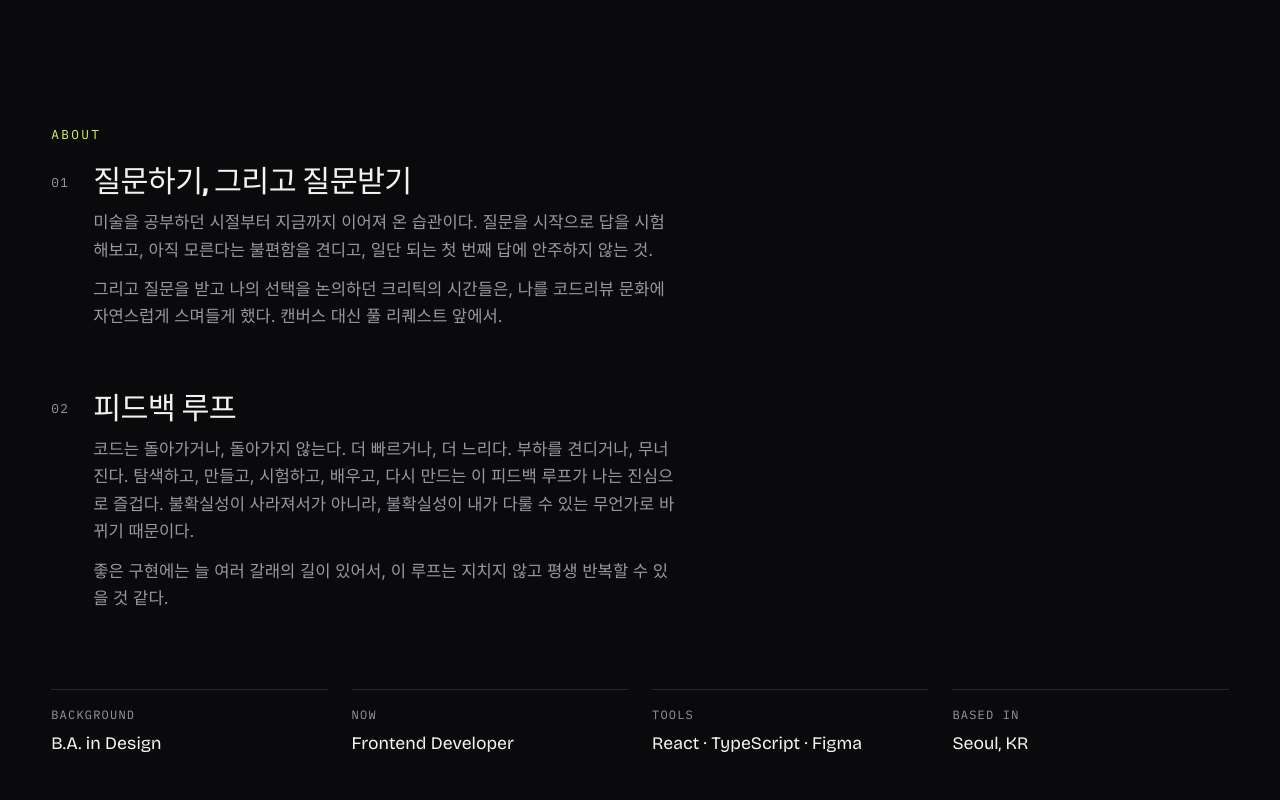
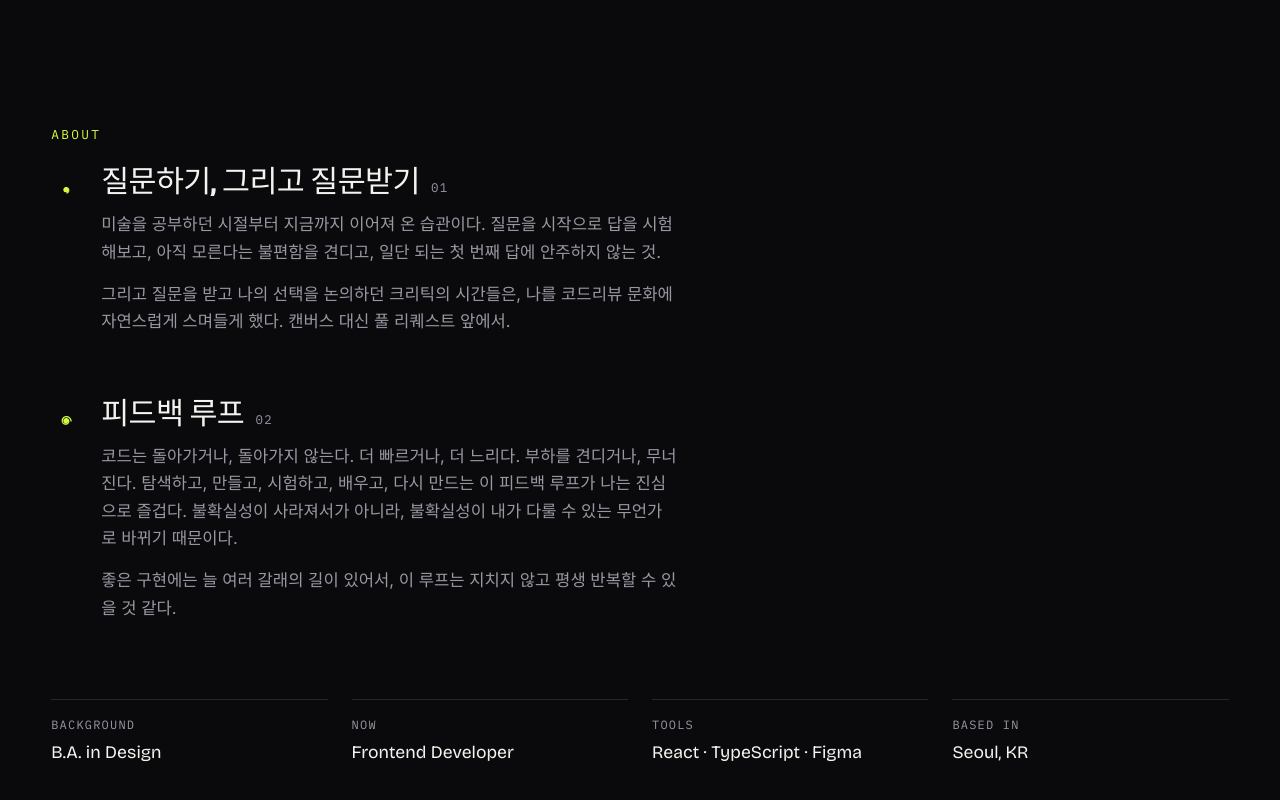
Before and after one commit to beetrootfarmer/FE-Developer-HyeJi-s-Porfolio, a React (Vite) app: page / in a window 1280 px wide. Shown: the part 804-1604 px from the top of the page. Built offline with nearby package versions, Linux system fonts and the light colour scheme.

Commit message:
Add small spiral marks to About essay headings
Extracts the log-spiral path builder out of SpiralHero into a shared
lib/spiral.ts, and adds a lightweight SpiralMark icon that reuses it
next to each essay title, tightening slightly per entry.

```diff
--- a/src/components/About.css
+++ b/src/components/About.css
@@ -12,41 +12,51 @@
 .about-essay {
   display: grid;
   grid-template-columns: auto 1fr;
-  column-gap: 1.5rem;
-  row-gap: 0.75rem;
+  column-gap: 1.25rem;
   max-width: 62ch;
+  align-items: start;
+}
+
+.about-essay-mark {
+  color: var(--accent);
+  margin-top: 0.4em;
+  flex-shrink: 0;
+}
+
+.about-essay-body {
+  display: flex;
+  flex-direction: column;
+  gap: 0.9rem;
+}
+
+.about-essay-heading {
+  display: flex;
+  align-items: baseline;
+  gap: 0.7rem;
 }
 
 .about-essay-index {
   font-family: var(--font-mono);
-  font-size: 0.8rem;
+  font-size: 0.78rem;
   letter-spacing: 0.1em;
   color: var(--fg-dim);
-  padding-top: 0.35em;
 }
 
 .about-essay-title {
-  grid-column: 2;
   font-size: clamp(1.35rem, 2.6vw, 1.9rem);
   text-transform: none;
 }
 
 .about-essay-para {
-  grid-column: 2;
   font-size: clamp(1rem, 1.3vw, 1.1rem);
   line-height: 1.65;
   color: var(--fg-dim);
 }
 
 @media (max-width: 640px) {
-  .about-essay {
-    grid-template-columns: 1fr;
-  }
-
-  .about-essay-index,
-  .about-essay-title,
-  .about-essay-para {
-    grid-column: 1;
+  .about-essay-mark {
+    width: 24px;
+    height: 24px;
   }
 }
 
--- a/src/components/About.tsx
+++ b/src/components/About.tsx
@@ -1,5 +1,6 @@
 import { motion } from 'framer-motion';
 import { useLocale } from '../i18n/LocaleContext';
+import { SpiralMark } from './SpiralMark';
 import './About.css';
 
 const facts = [
@@ -68,13 +69,18 @@ export function About() {
             viewport={{ once: true, amount: 0.3 }}
             transition={{ duration: 0.6, delay: index * 0.1 }}
           >
+            <SpiralMark className="about-essay-mark" size={30} turns={2.2 + index * 0.8} />
+            <div className="about-essay-body">
+              <div className="about-essay-heading">
+                <h3 className="about-essay-title">{essay.title}</h3>
                 <span className="about-essay-index">0{index + 1}</span>
-            <h3 className="about-essay-title">{essay.title}</h3>
+              </div>
               {essay.paragraphs.map((paragraph, pIndex) => (
                 <p className="about-essay-para" key={pIndex}>
                   {paragraph}
                 </p>
               ))}
+            </div>
           </motion.div>
         ))}
       </div>
--- a/src/components/SpiralHero.tsx
+++ b/src/components/SpiralHero.tsx
@@ -1,26 +1,6 @@
 import { useEffect, useRef, useState } from 'react';
+import { buildSpiralPath } from '../lib/spiral';
 import './SpiralHero.css';
-
-interface SpiralParams {
-  turns?: number;
-  a?: number;
-  b?: number;
-  steps?: number;
-  cx?: number;
-  cy?: number;
-}
-
-function buildSpiralPath({ turns = 4.5, a = 17, b = 0.28, steps = 400, cx = 300, cy = 300 }: SpiralParams) {
-  let d = '';
-  for (let i = 0; i <= steps; i++) {
-    const theta = (i / steps) * turns * 2 * Math.PI;
-    const r = a * Math.exp(b * theta * 0.35);
-    const x = cx + r * Math.cos(theta);
-    const y = cy + r * Math.sin(theta);
-    d += (i === 0 ? 'M' : 'L') + x.toFixed(1) + ',' + y.toFixed(1) + ' ';
-  }
-  return d;
-}
 
 interface SpiralHeroProps {
   baseScale?: number;
--- /dev/null
+++ b/src/components/SpiralMark.tsx
@@ -0,0 +1,24 @@
+import { buildSpiralPath } from '../lib/spiral';
+
+interface SpiralMarkProps {
+  size?: number;
+  turns?: number;
+  className?: string;
+}
+
+export function SpiralMark({ size = 28, turns = 2.5, className }: SpiralMarkProps) {
+  const path = buildSpiralPath({ turns, a: 3.2, b: 0.28, steps: 220, cx: 60, cy: 60 });
+
+  return (
+    <svg
+      width={size}
+      height={size}
+      viewBox="0 0 120 120"
+      className={className}
+      aria-hidden="true"
+    >
+      <path d={path} fill="none" stroke="currentColor" strokeWidth="5" strokeLinecap="round" />
+      <circle cx="60" cy="60" r="4.5" fill="currentColor" />
+    </svg>
+  );
+}
--- /dev/null
+++ b/src/lib/spiral.ts
@@ -0,0 +1,20 @@
+export interface SpiralParams {
+  turns?: number;
+  a?: number;
+  b?: number;
+  steps?: number;
+  cx?: number;
+  cy?: number;
+}
+
+export function buildSpiralPath({ turns = 4.5, a = 17, b = 0.28, steps = 400, cx = 300, cy = 300 }: SpiralParams) {
+  let d = '';
+  for (let i = 0; i <= steps; i++) {
+    const theta = (i / steps) * turns * 2 * Math.PI;
+    const r = a * Math.exp(b * theta * 0.35);
+    const x = cx + r * Math.cos(theta);
+    const y = cy + r * Math.sin(theta);
+    d += (i === 0 ? 'M' : 'L') + x.toFixed(1) + ',' + y.toFixed(1) + ' ';
+  }
+  return d;
+}
```
Lines whose indentation alone changed are shown as unchanged.
